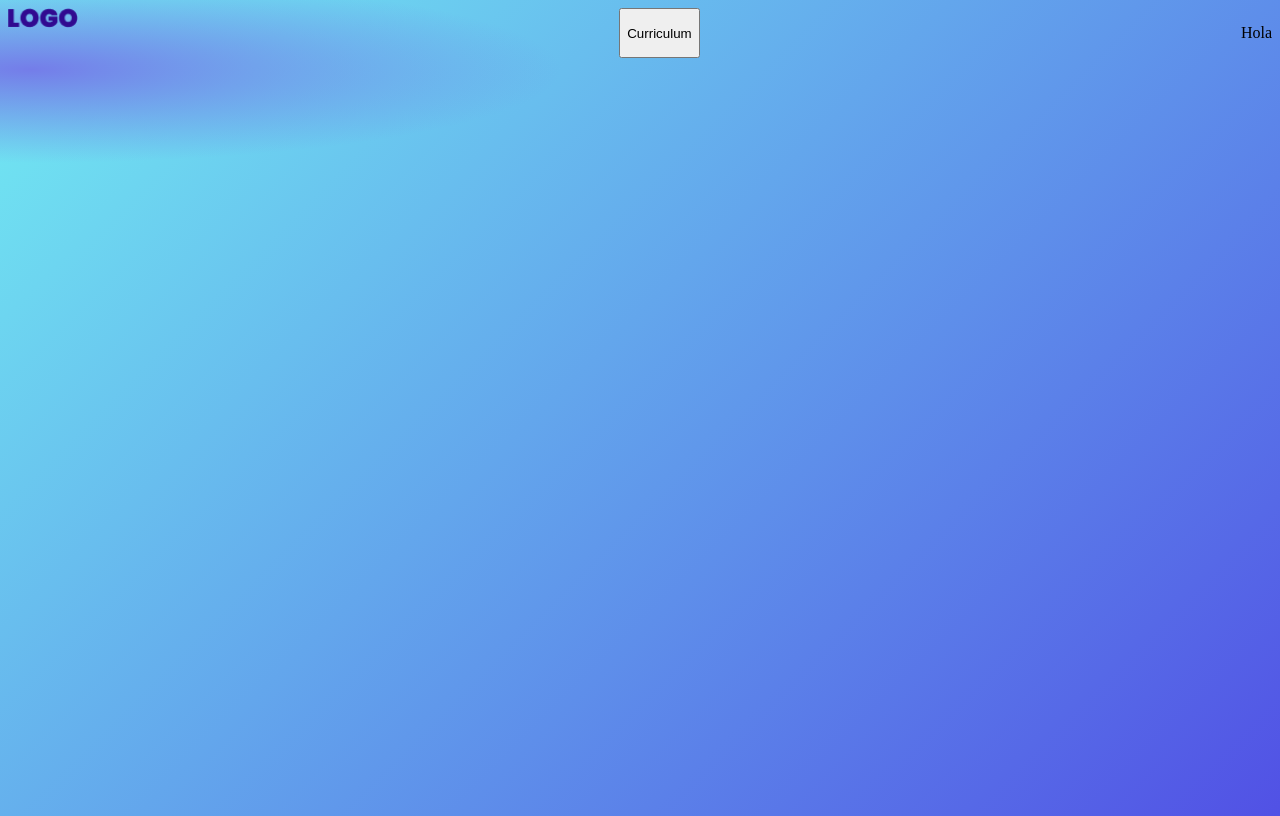
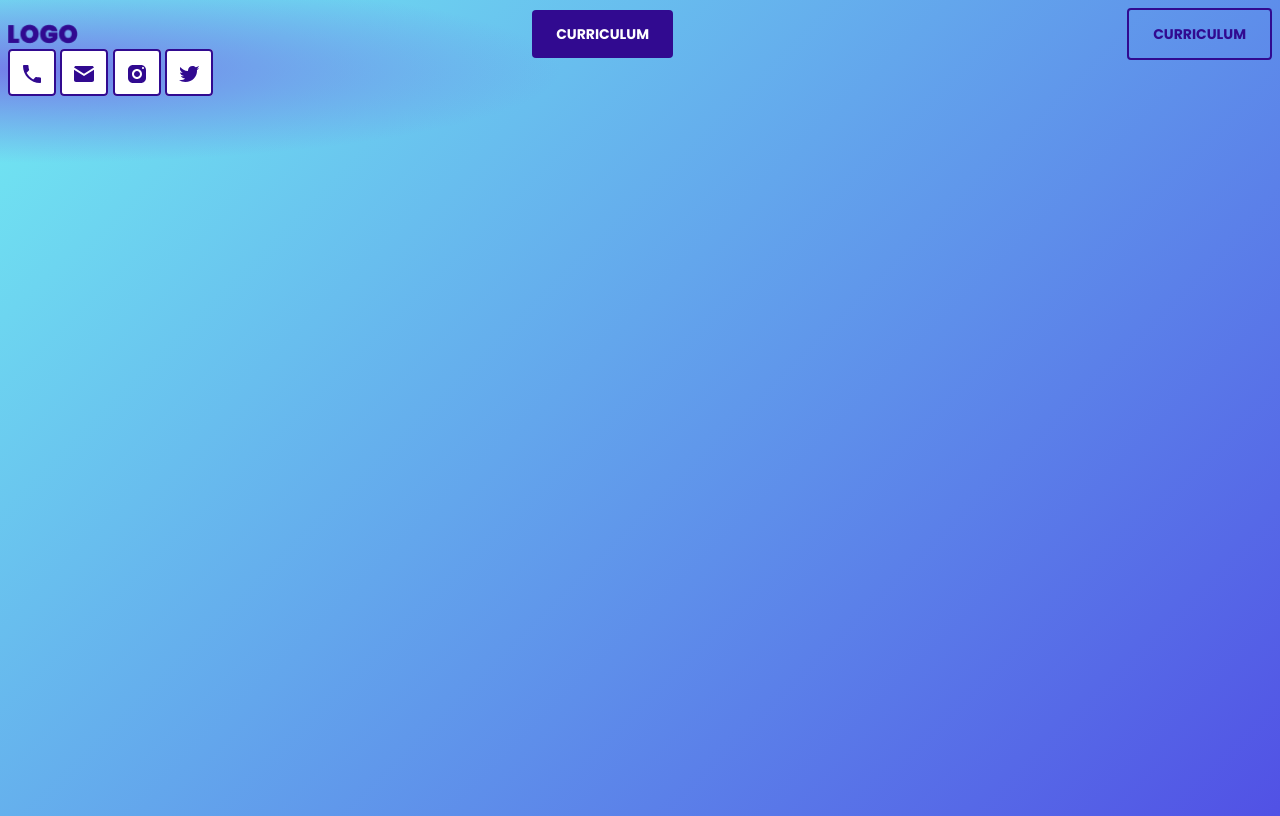
Before and after one commit to areyesdev/portfolio-workshop, a plain HTML site: page index.html in a window 1280 px wide. Drawn offline with Linux system fonts and the light colour scheme.

Commit message:
[ADD] buttons social media 🐱‍💻

```diff
--- /dev/null
+++ b/css/button-icon.css
@@ -0,0 +1,11 @@
+.button-icon {
+  padding: 10px;
+  border-radius: 4px;
+  background: var(--white);
+  border: 2px solid var(--purple);
+  text-decoration: none;
+}
+
+.button-icon img {
+  vertical-align: middle;
+}
--- /dev/null
+++ b/css/button.css
@@ -0,0 +1,18 @@
+.button {
+  background: var(--purple);
+  border-radius: 4px;
+  border: none;
+  color: var(--white);
+  font: var(--button);
+  padding-inline-start: 24px;
+  padding-inline-end: 24px;
+  padding-block-start: 13px;
+  padding-block-end: 13px;
+  text-transform: uppercase;
+}
+
+.button.is-secundary {
+  background: unset;
+  border: 2px solid var(--purple);
+  color: var(--purple);
+}
--- /dev/null
+++ b/css/header.css
@@ -0,0 +1,5 @@
+.header {
+  display: flex;
+  justify-content: space-between;
+  align-items: center;
+}
--- a/css/index.css
+++ b/css/index.css
@@ -1,16 +1,21 @@
+@import "./button.css";
+@import "./button-icon.css";
+@import "./header.css";
+
 :root {
-    --fontBase: font-family: 'Poppins', sans-serif;
+  --fontBase: "Poppins", sans-serif;
   --headline1: bold 95px/153px var(--fontBase);
   --headline2: bold 59px/95px var(--fontBase);
   --headline3: bold 48px/77px var(--fontBase);
   --headline4: bold 34px/55px var(--fontBase);
   --headline5: bold 24px/38px var(--fontBase);
-    --body1:16px/25px var(--fontBase);
-    --body2:14px/22px var(--fontBase);
-    --button:bold 14px/22px var(--fontBase);
-    --caption:12px/19px var(--fontBase);
+  --body1: 16px/25px var(--fontBase);
+  --body2: 14px/22px var(--fontBase);
+  --button: bold 14px/22px var(--fontBase);
+  --caption: 12px/19px var(--fontBase);
   --purple: #310a90;
   --green: #42e2b8;
+  --white: white;
   --gradient: radial-gradient(
       41.48% 11.48% at 2.38% 8.52%,
       #747de9 0%,
@@ -22,10 +27,5 @@
 body {
   background: var(--gradient);
   min-block-size: 100vh;
-  font: var(--body1)
+  font: var(--body1);
 }
-
-.header {
-  display: flex;
-  justify-content: space-between;
-}
--- a/index.html
+++ b/index.html
@@ -3,7 +3,6 @@
   <head>
     <meta charset="UTF-8" />
     <meta name="viewport" content="width=device-width, initial-scale=1.0" />
-    <link rel="preconnect" href="https://fonts.gstatic.com" />
     <link
       href="https://fonts.googleapis.com/css2?family=Poppins:wght@400;700&display=swap"
       rel="stylesheet"
@@ -14,8 +13,16 @@
   <body>
     <header class="header">
       <img src="./images/logo.png" width="70" height="20" alt="Logo" />
-      <button>Curriculum</button>
-      <p>Hola</p>
+      <button class="button">Curriculum</button>
+      <button class="button is-secundary">Curriculum</button>
     </header>
+    <a class="button-icon" href="tel:255556568"
+      ><img src="./icons/icon-phone.svg"
+    /></a>
+    <a class="button-icon"><img src="./icons/icon-important_mail.svg" /></a>
+    <a class="button-icon"><img src="./icons/icon-instagram.svg" /></a>
+    <a class="button-icon" href="tel:255556568"
+      ><img src="./icons/icon-twitter_squared.svg"
+    /></a>
   </body>
 </html>
```
Also changed, not shown: icons/icon-github.svg (added), icons/icon-heart_outline.svg (added), icons/icon-important_mail.svg (added), icons/icon-instagram.svg (added), icons/icon-phone.svg (added), icons/icon-twitter_squared.svg (added), icons/icons-down.svg (added). Lines whose indentation alone changed are shown as unchanged.
